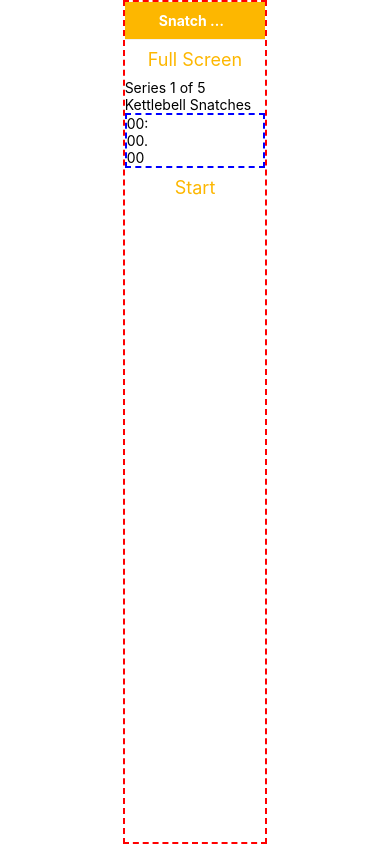
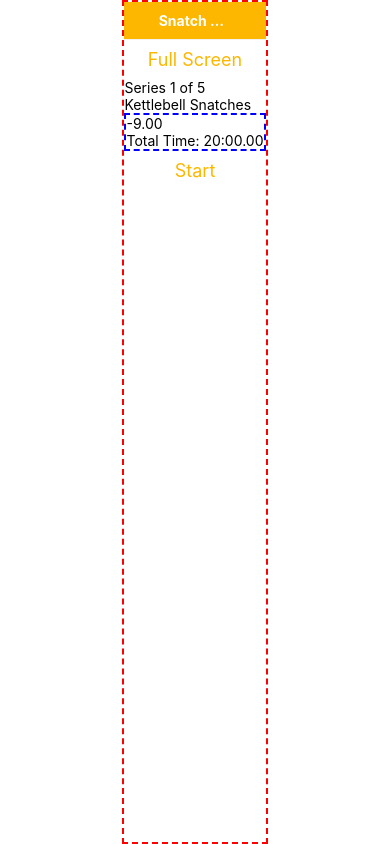
Before and after one commit to tonyea/qnd, a React Native app: screen / in a window 390 px wide. Built offline with nearby package versions, Linux system fonts and the light colour scheme.

Commit message:
Show only seconds on delay

```diff
--- a/components/stopwatch.tsx
+++ /dev/null
@@ -1,34 +0,0 @@
-import React from "react";
-import { View, StyleSheet,Text } from "react-native";
-
-interface StopWatchProps {
-  delay: number;
-  time: number
-}
-
-export const StopWatch: React.FunctionComponent<StopWatchProps> = (
-  props: StopWatchProps
-) => {
-
-  return (
-    <View style={styles.container}>
-      <Text>
-        {("0" + Math.floor((props.time / 60000) % 60)).slice(-2)}:
-      </Text>
-      <Text>
-        {("0" + Math.floor((props.time / 1000) % 60)).slice(-2)}.
-      </Text>
-      <Text>
-        {("0" + ((props.time / 10) % 100)).slice(-2)}
-      </Text>
-    </View>
-  );
-};
-
-const styles = StyleSheet.create({
-    container: {
-      borderWidth: 2,
-      borderColor: "blue",
-      borderStyle: "dashed",
-    },
-  });
--- /dev/null
+++ b/components/stopwatch/index.tsx
@@ -0,0 +1,59 @@
+import React, { useState, useEffect } from "react";
+import { View } from "react-native";
+import { ControlButtons } from "./controlButtons";
+import { Timer } from "./timer";
+
+interface StopWatchProps {
+  delayMilli: number; // in milliseconds
+  totalTimeMilli: number; // in milliseconds
+}
+
+export const StopWatch: React.FunctionComponent<StopWatchProps> = (
+  props: StopWatchProps
+) => {
+  const [isActive, setIsActive] = useState(false);
+  const [isPaused, setIsPaused] = useState(true);
+  const [time, setTime] = useState(0);
+
+  useEffect(() => {
+    let interval: ReturnType<typeof setInterval> | null = null;
+
+    if (isActive && isPaused === false) {
+      interval = setInterval(() => {
+        setTime((time) => time + 10);
+      }, 10);
+    } else {
+      interval && clearInterval(interval);
+    }
+    return () => {
+      interval && clearInterval(interval);
+    };
+  }, [isActive, isPaused]);
+
+  const handleStart = () => {
+    setIsActive(true);
+    setIsPaused(false);
+  };
+
+  const handlePauseResume = () => {
+    setIsPaused(!isPaused);
+  };
+
+  const handleReset = () => {
+    setIsActive(false);
+    setTime(0);
+  };
+
+  return (
+    <View>
+      <Timer time={time - props.delayMilli} totalTime={props.totalTimeMilli} />
+      <ControlButtons
+        active={isActive}
+        handlePauseResume={handlePauseResume}
+        handleReset={handleReset}
+        handleStart={handleStart}
+        isPaused={isPaused}
+      />
+    </View>
+  );
+};
--- /dev/null
+++ b/components/stopwatch/timer.tsx
@@ -0,0 +1,38 @@
+import React from "react";
+import { View, StyleSheet, Text } from "react-native";
+
+interface TimerProps {
+  time: number;
+  totalTime: number;
+}
+
+export const Timer: React.FunctionComponent<TimerProps> = (
+  props: TimerProps
+) => {
+  console.log("TBDT PROPS", Math.sign(props.time));
+  return (
+    <View style={styles.container}>
+      <Text>
+        {Math.sign(props.time) === 1 &&
+          ("0" + Math.floor((props.time / 60000) % 60)).slice(-2) + ":"}
+        {("0" + Math.floor((props.time / 1000) % 60)).slice(-2) + "."}
+        {("0" + ((props.time / 10) % 100)).slice(-2)}
+      </Text>
+      <Text>
+        {""}
+        Total Time:
+        {" " + Math.floor((props.totalTime / 60000) % 60) + ":"}
+        {("0" + Math.floor((props.totalTime / 1000) % 60)).slice(-2) + "."}
+        {("0" + ((props.totalTime / 10) % 100)).slice(-2)}
+      </Text>
+    </View>
+  );
+};
+
+const styles = StyleSheet.create({
+  container: {
+    borderWidth: 2,
+    borderColor: "blue",
+    borderStyle: "dashed",
+  },
+});
--- a/pages/snatch/index.tsx
+++ b/pages/snatch/index.tsx
@@ -1,8 +1,7 @@
-import React, { useState, useEffect }  from "react";
+import React, { useCallback, useState } from "react";
 import { Text, View, StyleSheet } from "react-native";
 import { Button, Header } from "@rneui/themed";
 import { StopWatch } from "../../components/stopwatch";
-import { ControlButtons } from "../../components/controlButtons";
 
 interface SnatchPageProps {
   sets: number;
@@ -11,40 +10,9 @@ interface SnatchPageProps {
 export const SnatchPage: React.FunctionComponent<SnatchPageProps> = (
   props: SnatchPageProps
 ) => {
-
-  const [isActive, setIsActive] = useState(false);
-  const [isPaused, setIsPaused] = useState(true);
-  const [time, setTime] = useState(0);
-
-  useEffect(() => {
-    let interval: ReturnType<typeof setInterval> | null = null;
-
-    if (isActive && isPaused === false) {
-      interval = setInterval(() => {
-        setTime((time) => time + 10);
-      }, 10);
-    } else {
-      interval && clearInterval(interval);
-    }
-    return () => {
-      interval && clearInterval(interval);
-    };
-  }, [isActive, isPaused]);
-
-  const handleStart = () => {
-    setIsActive(true);
-    setIsPaused(false);
-  };
-
-  const handlePauseResume = () => {
-    setIsPaused(!isPaused);
-  };
-
-  const handleReset = () => {
-    setIsActive(false);
-    setTime(0);
-  };
-
+  const totalTime = useCallback(() => {
+    return props.sets * 4 * 60 * 1000; // each snatch set is 4 minutes
+  }, [props.sets]);
 
   return (
     <View style={styles.container}>
@@ -54,8 +22,7 @@ export const SnatchPage: React.FunctionComponent<SnatchPageProps> = (
       <Button title="Full Screen" type="clear" />
       <Text>Series 1 of 5</Text>
       <Text>Kettlebell Snatches</Text>
-      <StopWatch delay={9} time={time} />
-      <ControlButtons active={isActive} handlePauseResume={handlePauseResume} handleReset={handleReset} handleStart={handleStart} isPaused={isPaused}/>
+      <StopWatch delayMilli={9000} totalTimeMilli={totalTime()} />
     </View>
   );
 };
@@ -70,6 +37,6 @@ const styles = StyleSheet.create({
     borderWidth: 2,
     borderColor: "red",
     borderStyle: "dashed",
-    height: "100%"
+    height: "100%",
   },
 });
```
Also changed, not shown: components/stopwatch/controlButtons.tsx (renamed from components/controlButtons.tsx).
